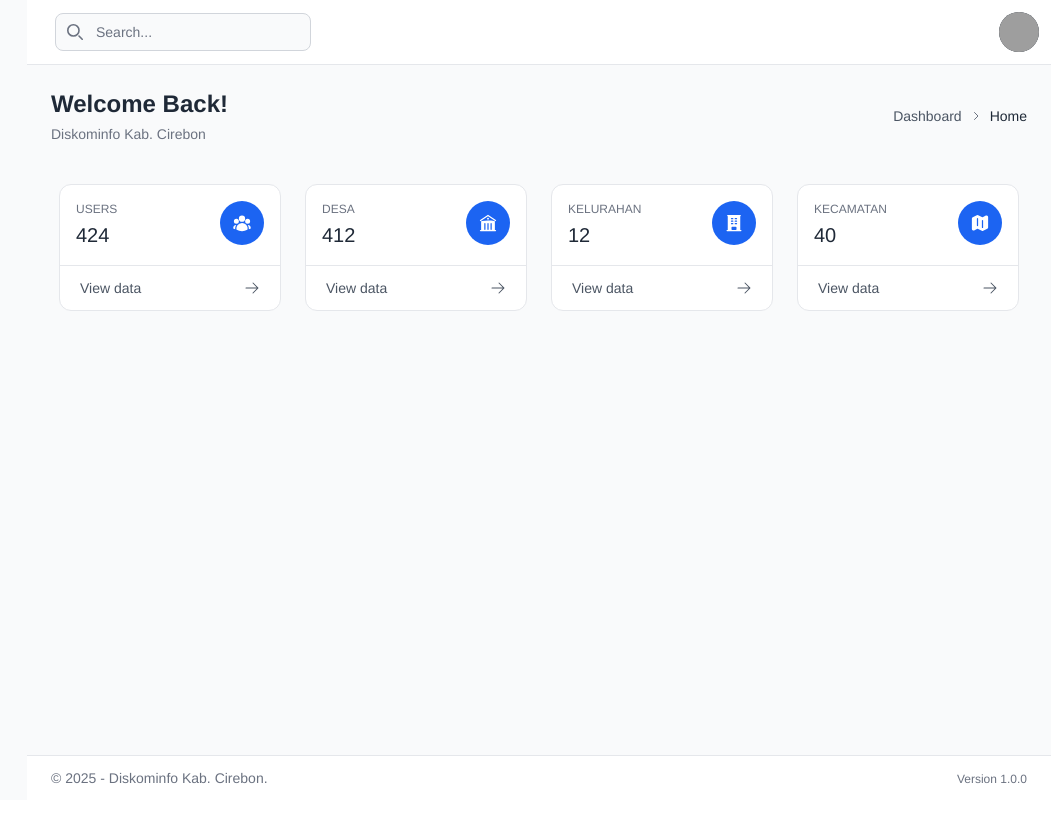
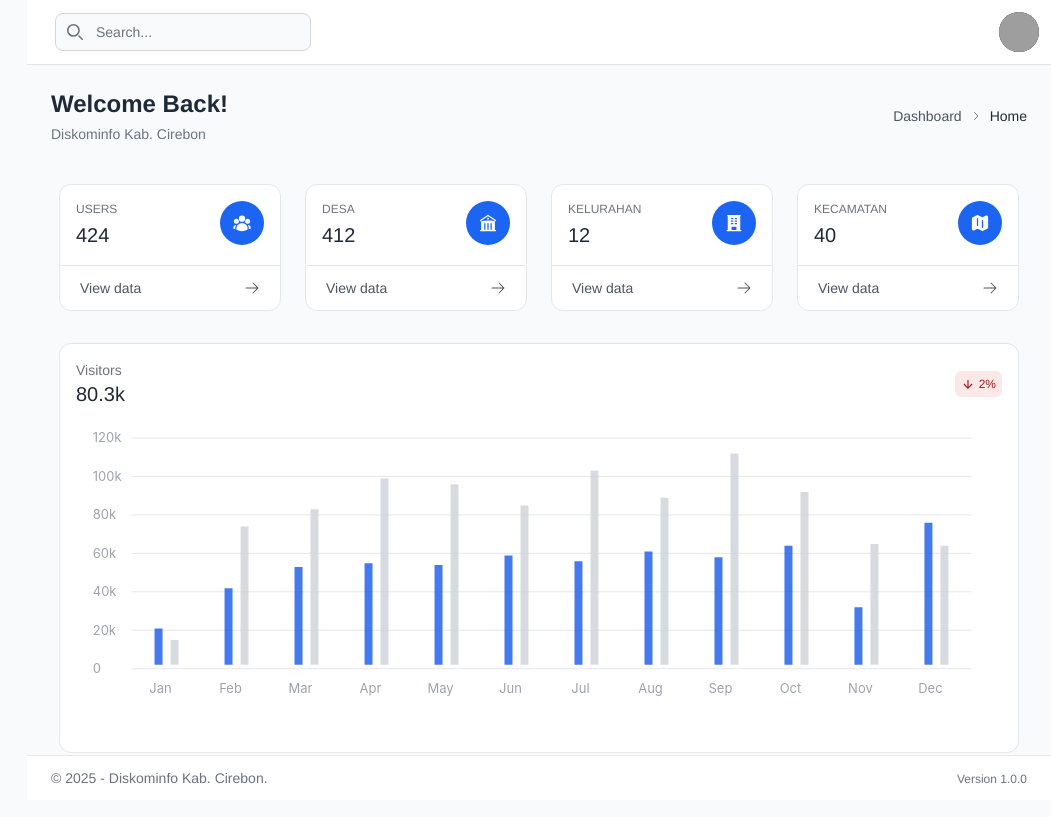
Before and after one commit to azharanggakusuma/simades, a Next.js app: page /dashboard in a window 1280 px wide. Shown: the whole page, without its empty margins (229-1280 px from the left). Built offline with nearby package versions, Linux system fonts and the light colour scheme; grey boxes are pictures that could not be loaded.

Commit message:
feat: add ChartVisitor component with ApexCharts for visitor statistics visualization

```diff
--- /dev/null
+++ b/app/dashboard/components/ChartVisitor.tsx
@@ -0,0 +1,151 @@
+"use client";
+import { useEffect } from "react";
+import ApexCharts from "apexcharts";
+
+export default function ChartVisitor() {
+  useEffect(() => {
+    const buildTooltip = (props, config) => {
+      const { categories } = props.ctx.opts.xaxis;
+      const { dataPointIndex } = props;
+      const title = categories[dataPointIndex];
+      const label1 = props.series[0][dataPointIndex];
+      const label2 = props.series[1][dataPointIndex];
+
+      return `
+        <div class="apexcharts-tooltip-title">${title}</div>
+        <div class="apexcharts-tooltip-series-group">
+          <span class="apexcharts-tooltip-marker" style="background-color: ${props.ctx.opts.colors[0]}"></span>
+          <span class="apexcharts-tooltip-text-label">Chosen Period: </span>
+          <span class="apexcharts-tooltip-text-value">$${label1}</span>
+        </div>
+        <div class="apexcharts-tooltip-series-group">
+          <span class="apexcharts-tooltip-marker" style="background-color: ${props.ctx.opts.colors[1]}"></span>
+          <span class="apexcharts-tooltip-text-label">Last Period: </span>
+          <span class="apexcharts-tooltip-text-value">$${label2}</span>
+        </div>
+      `;
+    };
+
+    const chart = new ApexCharts(document.querySelector("#hs-single-area-chart"), {
+      chart: {
+        type: "bar",
+        height: 300,
+        toolbar: { show: false },
+        zoom: { enabled: false },
+      },
+      series: [
+        {
+          name: "Chosen Period",
+          data: [23000, 44000, 55000, 57000, 56000, 61000, 58000, 63000, 60000, 66000, 34000, 78000],
+        },
+        {
+          name: "Last Period",
+          data: [17000, 76000, 85000, 101000, 98000, 87000, 105000, 91000, 114000, 94000, 67000, 66000],
+        },
+      ],
+      plotOptions: {
+        bar: {
+          horizontal: false,
+          columnWidth: "16px",
+          borderRadius: 0,
+        },
+      },
+      legend: { show: false },
+      dataLabels: { enabled: false },
+      stroke: {
+        show: true,
+        width: 8,
+        colors: ["transparent"],
+      },
+      xaxis: {
+        categories: [
+          "January", "February", "March", "April", "May", "June",
+          "July", "August", "September", "October", "November", "December"
+        ],
+        axisBorder: { show: false },
+        axisTicks: { show: false },
+        crosshairs: { show: false },
+        labels: {
+          style: {
+            colors: "#9ca3af",
+            fontSize: "13px",
+            fontFamily: "Inter, ui-sans-serif",
+            fontWeight: 400,
+          },
+          offsetX: -2,
+          formatter: (title) => title.slice(0, 3),
+        },
+      },
+      yaxis: {
+        labels: {
+          align: "left",
+          style: {
+            colors: "#9ca3af",
+            fontSize: "13px",
+            fontFamily: "Inter, ui-sans-serif",
+            fontWeight: 400,
+          },
+          formatter: (val) => val >= 1000 ? `${val / 1000}k` : val,
+        },
+      },
+      states: {
+        hover: {
+          filter: { type: "darken", value: 0.9 },
+        },
+      },
+      tooltip: {
+        custom: function (props) {
+          return buildTooltip(props, {});
+        },
+      },
+      colors: ["#2563eb", "#d1d5db"],
+      grid: {
+        borderColor: "#e5e7eb",
+      },
+      responsive: [{
+        breakpoint: 568,
+        options: {
+          chart: { height: 300 },
+          plotOptions: {
+            bar: { columnWidth: "14px" },
+          },
+          stroke: { width: 8 },
+          yaxis: {
+            labels: {
+              style: {
+                fontSize: "11px",
+              },
+              formatter: (val) => val >= 1000 ? `${val / 1000}k` : val,
+            },
+          },
+        },
+      }],
+    });
+
+    chart.render();
+
+    return () => chart.destroy(); // Cleanup on unmount
+  }, []);
+
+  return (
+    <div className="p-4 mt-8 mb-8 md:p-5 min-h-102.5 flex flex-col bg-white border border-gray-200 shadow-2xs rounded-xl dark:bg-neutral-800 dark:border-neutral-700">
+      <div className="flex flex-wrap justify-between items-center gap-2">
+        <div>
+          <h2 className="text-sm text-gray-500 dark:text-neutral-500">Visitors</h2>
+          <p className="text-xl sm:text-2xl font-medium text-gray-800 dark:text-neutral-200">80.3k</p>
+        </div>
+        <div>
+          <span className="py-[5px] px-1.5 inline-flex items-center gap-x-1 text-xs font-medium rounded-md bg-red-100 text-red-800 dark:bg-red-500/10 dark:text-red-500">
+            <svg className="inline-block size-3.5" xmlns="http://www.w3.org/2000/svg" fill="none"
+              viewBox="0 0 24 24" stroke="currentColor" strokeWidth={2}>
+              <path d="M12 5v14" />
+              <path d="m19 12-7 7-7-7" />
+            </svg>
+            2%
+          </span>
+        </div>
+      </div>
+      <div id="hs-single-area-chart" />
+    </div>
+  );
+}
--- a/app/dashboard/page.js
+++ b/app/dashboard/page.js
@@ -3,6 +3,7 @@ import Sidebar from "./components/Sidebar";
 import Stats from "./components/Stats";
 import Footer from "./components/Footer";
 import Breadcrumb from "./components/Breadcrumb";
+import ChartVisitor from "./components/ChartVisitor";
 
 export default function Dashboard() {
   return (
@@ -15,6 +16,7 @@ export default function Dashboard() {
 
         <div className="p-2 mt-8">
           <Stats />
+          <ChartVisitor />
         </div>
         {/*
         <div className="p-4 border-2 border-gray-200 border-dashed rounded-lg dark:border-gray-700 mt-8">
--- a/app/globals.css
+++ b/app/globals.css
@@ -24,3 +24,9 @@ body {
   color: var(--foreground);
   font-family: 'Montserrat', Helvetica, sans-serif;
 }
+
+.apexcharts-tooltip.apexcharts-theme-light {
+    background-color: transparent !important;
+    border: none !important;
+    box-shadow: none !important;
+  }
--- a/app/layout.js
+++ b/app/layout.js
@@ -26,6 +26,7 @@ export default function RootLayout({ children }) {
         />
         <script src="https://cdnjs.cloudflare.com/ajax/libs/flowbite/1.7.0/flowbite.min.js"></script>
         <script src="https://cdn.jsdelivr.net/npm/sweetalert2@11"></script>
+        <script src="https://cdn.jsdelivr.net/npm/apexcharts@3.46.0/dist/apexcharts.min.js"></script>
       </head>
       <body
         className={`${geistSans.variable} ${geistMono.variable} antialiased`}
```
Also changed, not shown: package.json (+6 -2 lines), 1 other file (tests, documents, lock files or other folders).
